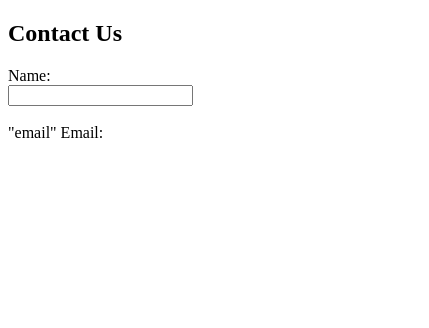
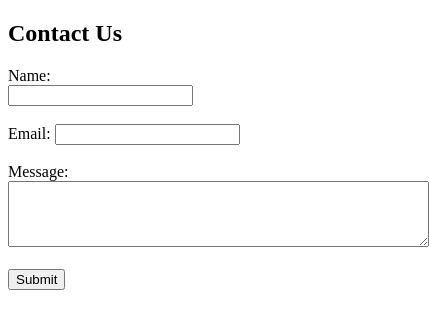
Before and after one commit to BalramKushwah21/E-Commerce, a plain HTML site: page Frontend/HTML/contact.html in a window 390 px wide. Shown: the whole page, 429 px wide, since content can reach past the window. Drawn offline with Linux system fonts and the light colour scheme.

```diff
--- a/Frontend/HTML/contact.html
+++ b/Frontend/HTML/contact.html
@@ -14,8 +14,12 @@
       <form action="/submit_contact" method="post">
          <label for="name">Name:</label><br>
          <input type="text" id="name" name="name" required><br><br>
-
-         <labelfor="name"> "email" Email:</labelfor>
+         <label for="email"> Email:</labelfor>
+            <input type="email" id="email" name="email" required><br><br>
+            <label for="message">Message:</label><br>
+            <textarea id="message" name="message" rows="4" cols="50" required></textarea><br><br>
+            <input type="submit" value="Submit">
+      </form>
 
 </body>
 
```
